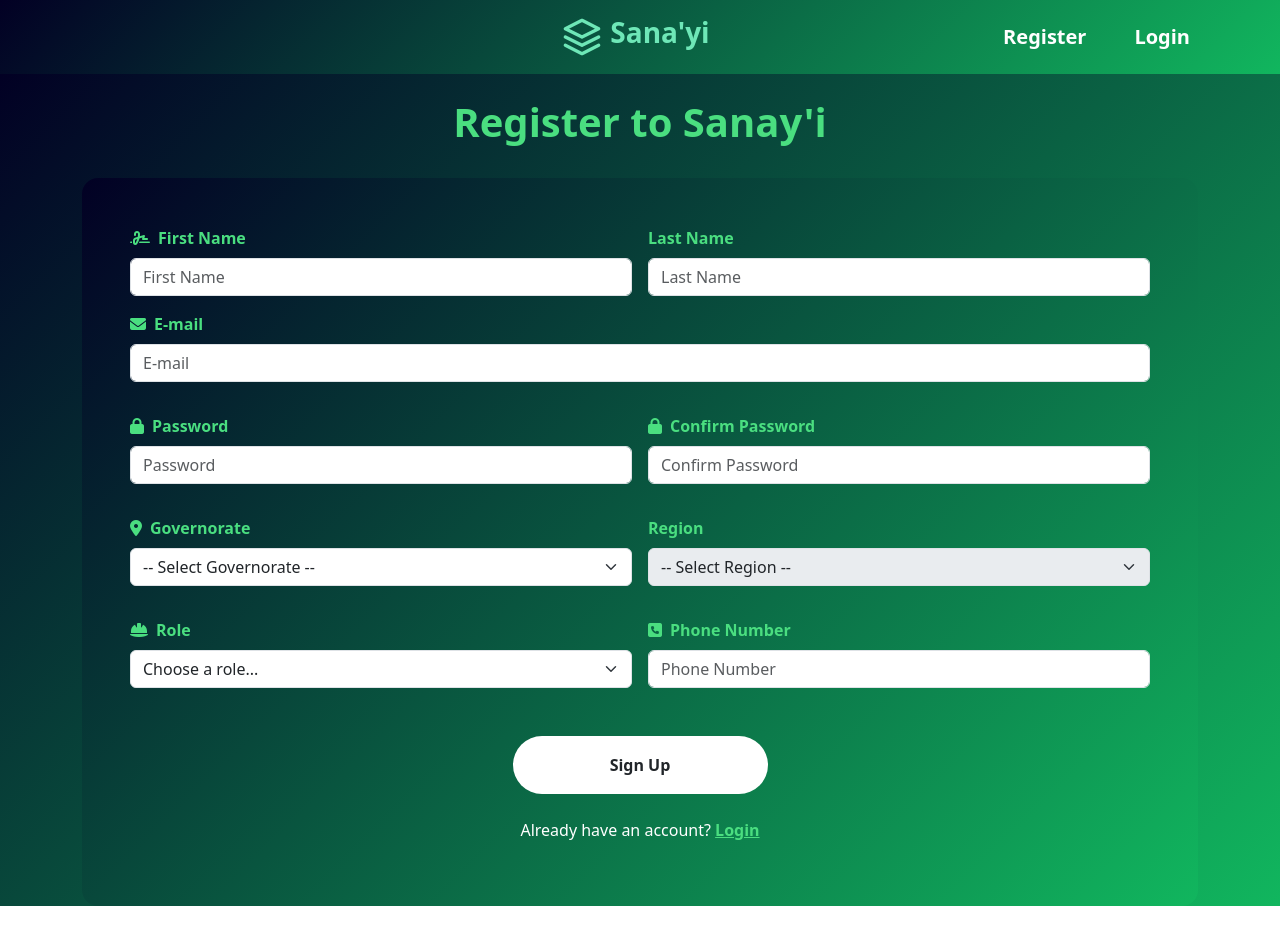
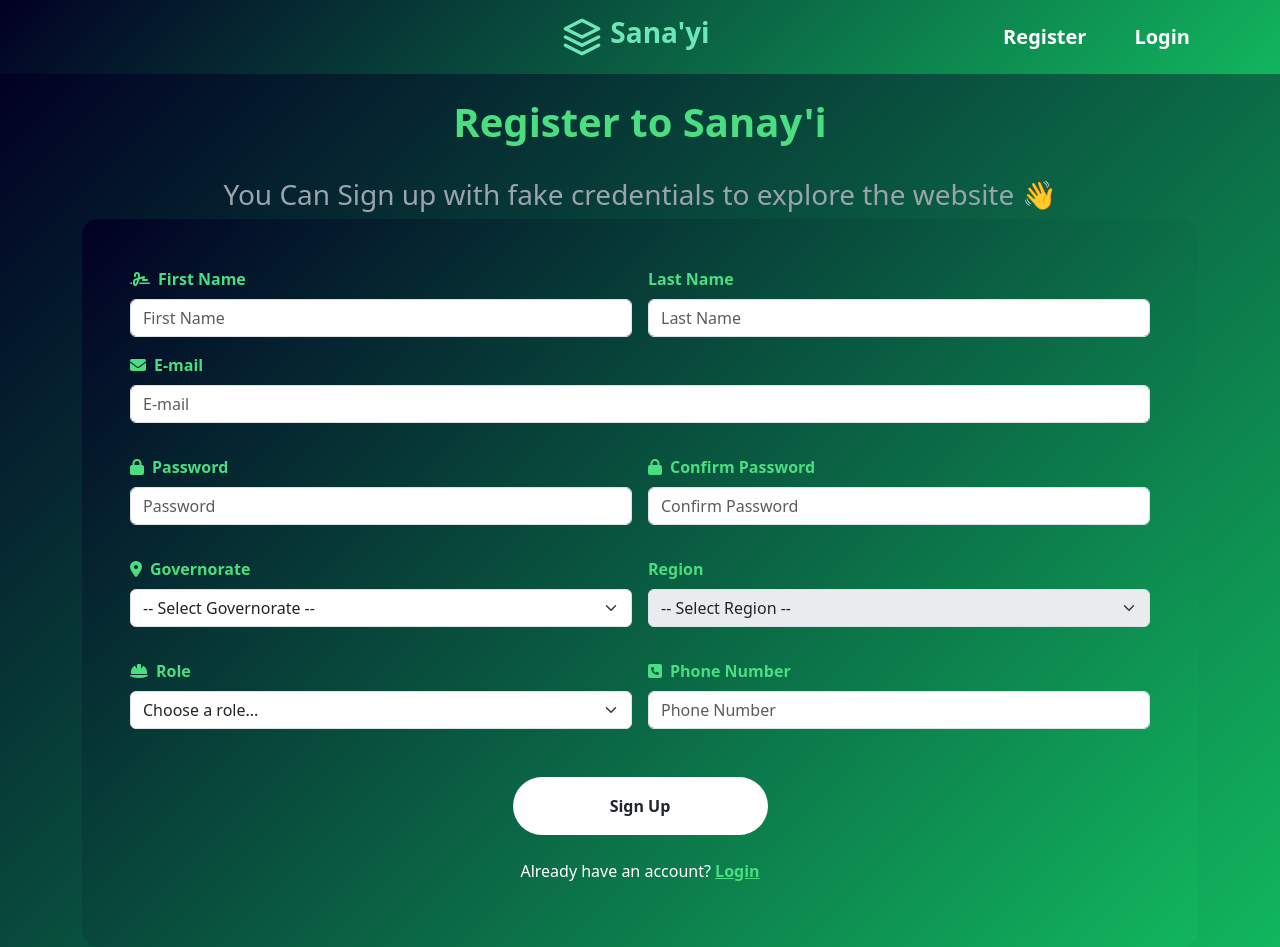
Before and after one commit to 3bd-elra7man/sanayi, a React (Create React App) app in the folder frontend/: page /register in a window 1280 px wide. Before the commit the page ends 906 px from the top, so only its background shows below. Built offline with nearby package versions, Linux system fonts and the light colour scheme.

Commit message:
added small line in registration

```diff
--- a/frontend/src/Components/Register/Index.jsx
+++ b/frontend/src/Components/Register/Index.jsx
@@ -94,6 +94,7 @@ export default function Register() {
   return (
     <div className="rg dvh-100">
       <h1 className="py-4 text-center fw-bold headLine">Register to Sanay'i</h1>
+      <h3 className="text-center text-gray-400">You Can Sign up with fake credentials to explore the website 👋</h3>
       <div className="container">
         <div className="p-4 mx-auto p-md-5 regForm rounded-4">
           {errorslist?.map((err, index) => (
```
